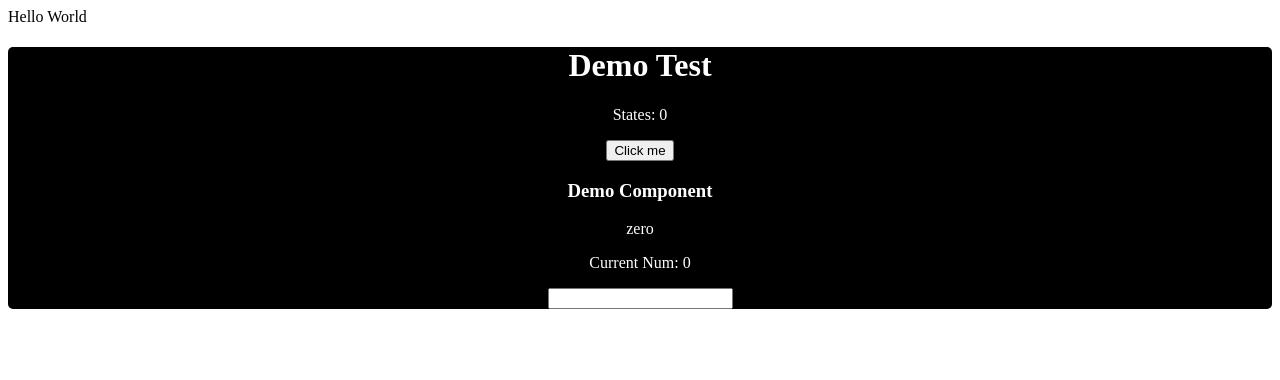
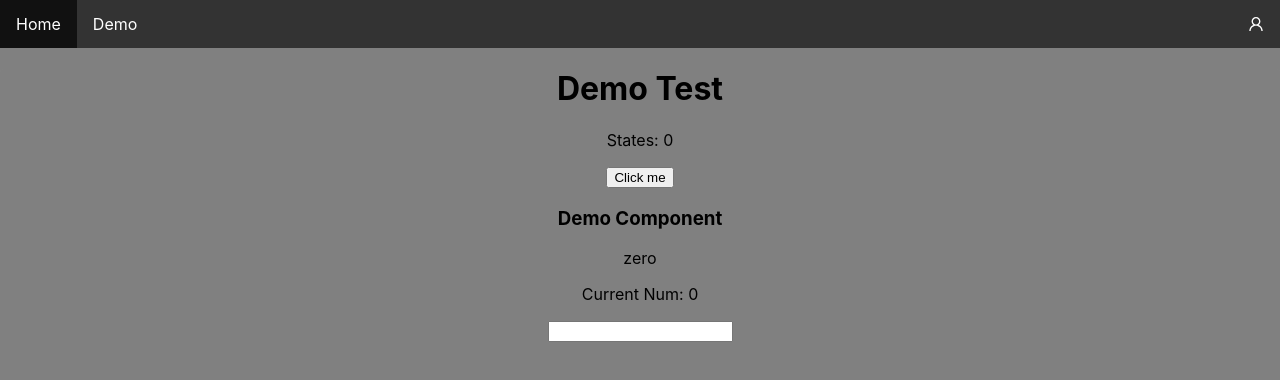
Before and after one commit to CSSE433-AdvDB-Proj/Frontend-App, a Next.js app: page /demo/demo in a window 1280 px wide. Shown: the top 380 px of the page. Built offline with nearby package versions, Linux system fonts and the light colour scheme; no server answers.

Commit message:
making good progress

```diff
--- /dev/null
+++ b/components/auth/authModal.js
@@ -0,0 +1,35 @@
+/*  ./components/Navbar.jsx     */
+import Link from "next/link";
+import React from "react";
+import css from "styled-jsx/css";
+
+import { UserOutlined } from "@ant-design/icons";
+
+class AuthModal extends React.PureComponent {
+  constructor(props) {
+    super(props);
+
+    this.state = {
+      showModal: false,
+      state: null,
+    };
+  }
+  openModal(state) {
+    this.setState({ showModal: true, state });
+  }
+  hideModal() {
+    this.setState({ showModal: false });
+  }
+
+  render() {
+    if (!this.state.showModal) {
+      return null;
+    }
+
+    return <div>{this.props.children}</div>;
+  }
+}
+
+const styles = css``;
+
+export default AuthModal;
--- a/components/demo/demo.js
+++ b/components/demo/demo.js
@@ -1,8 +1,6 @@
 import React from "react";
 import { connect } from "react-redux";
 import { changeCurNum } from "../../redux/demoReducer";
-
-import { w3cwebsocket as W3CWebSocket } from "websocket";
 
 const mapStateToProps = (state, props) => {
   return {
@@ -38,17 +36,18 @@ class Demo extends React.Component {
   }
 
   onChange(e) {
-    this.props.changeCurNum(e.target.value, client);
+    this.props.changeCurNum(e.target.value, this.props.client);
   }
 
   render() {
     // console.log(this.props.studentListServer);
     return (
       <div
-        style={{
-          color: "white",
-          textAlign: "center",
-        }}
+        style={
+          {
+            // textAlign: "center",
+          }
+        }
       >
         <h3>Demo Component</h3>
 
--- /dev/null
+++ b/components/general/container.js
@@ -0,0 +1,32 @@
+import React from "react";
+
+import css from "styled-jsx/css";
+
+export default class Container extends React.PureComponent {
+  render() {
+    return (
+      <div>
+        <div>{this.props.children}</div>
+
+        <style global jsx>
+          {`
+            html,
+            body,
+            div {
+              background-color: gray;
+              padding: 0;
+              margin: 0;
+              font-family: -apple-system, BlinkMacSystemFont, Segoe UI, Roboto,
+                Oxygen, Ubuntu, Cantarell, Fira Sans, Droid Sans, Helvetica Neue,
+                sans-serif;
+            }
+
+            * {
+              box-sizing: border-box;
+            }
+          `}
+        </style>
+      </div>
+    );
+  }
+}
--- a/components/general/navbar.js
+++ b/components/general/navbar.js
@@ -1,7 +1,116 @@
-export default function Home() {
-  return (
-    <div>
-      <div>Hello World</div>
-    </div>
-  );
+/*  ./components/Navbar.jsx     */
+import Link from "next/link";
+import React from "react";
+import { UserOutlined } from "@ant-design/icons";
+import css from "styled-jsx/css";
+
+import AuthModal from "../auth/authModal";
+
+class Navbar extends React.PureComponent {
+  constructor(props) {
+    super(props);
+
+    this.modal = React.createRef();
+
+    this.state = {
+      expandProfile: false,
+    };
+  }
+
+  openModal(state) {
+    this.modal.current.openModal(state);
+  }
+
+  render() {
+    return (
+      <nav>
+        <ul>
+          <li>
+            <a href="/">Home</a>
+          </li>
+          <li>
+            <a href="/demo/demo">Demo</a>
+          </li>
+          <li className="rightli dropdown">
+            <a className="dropbtn" onClick={() => this.openModal()}>
+              <UserOutlined />
+            </a>
+            <div className="dropdown-content">
+              <a onClick={() => this.openModal("login")}>Login</a>
+              <a onClick={() => this.openModal("register")}>Register</a>
+            </div>
+          </li>
+        </ul>
+        <AuthModal ref={this.modal} />
+        <style jsx>{styles}</style>
+      </nav>
+    );
+  }
 }
+
+const styles = css`
+  ul {
+    list-style-type: none;
+    margin: 0;
+    padding: 0;
+    overflow: hidden;
+    background-color: #333;
+  }
+
+  li {
+    float: left;
+    display: inline;
+  }
+
+  li a,
+  .dropbtn {
+    display: inline-block;
+    color: white;
+    text-align: center;
+    padding: 14px 16px;
+    text-decoration: none;
+  }
+
+  li a:hover,
+  .dropdown:hover .dropbtn {
+    background-color: #111;
+  }
+
+  li.dropdown {
+    display: inline-block;
+  }
+
+  .rightli {
+    float: right;
+  }
+
+  .dropdown-content {
+    display: none;
+    position: absolute;
+    background-color: #111;
+    min-width: 80px;
+    box-shadow: 0px 8px 16px 0px rgba(0, 0, 0, 0.2);
+    z-index: 1;
+    right: 0;
+    border-radius: 0px 0px 5px 5px;
+    padding-bottom: 2px;
+  }
+
+  .dropdown-content a {
+    color: white;
+    padding: 2px 4px;
+    text-decoration: none;
+    display: block;
+    text-align: left;
+  }
+
+  .dropdown-content a:hover {
+    background-color: #111;
+  }
+
+  .dropdown:hover .dropdown-content {
+    display: block;
+  }
+`;
+
+export default Navbar;
--- a/pages/_app.js
+++ b/pages/_app.js
@@ -1,11 +1,12 @@
 import React from "react";
 import { Provider } from "react-redux";
 import App from "next/app";
-import Head from "next/head";
 import { w3cwebsocket as W3CWebSocket } from "websocket";
 
 import getStore from "../redux/index";
 import NavBar from "../components/general/navbar";
+
+import Container from "../components/general/container";
 
 export default class MyApp extends App {
   constructor(props) {
@@ -14,15 +15,6 @@ export default class MyApp extends App {
   }
 
   store = getStore({});
-
-  // static async getInitialProps({ Component, ctx }) {
-  //   const pageProps = Component.getInitialProps
-  //     ? await Component.getInitialProps(ctx)
-  //     : {};
-
-  //   //Anything returned here can be access by the client
-  //   return { pageProps: pageProps };
-  // }
 
   componentDidMount() {
     this.client.onopen = () => {
@@ -35,11 +27,16 @@ export default class MyApp extends App {
 
   render() {
     const { Component, pageProps } = this.props;
+    // console.log(styles);
     return (
-      <Provider store={this.store}>
-        <NavBar />
-        <Component {...pageProps} client={this.client} />
-      </Provider>
+      <Container>
+        <Provider store={this.store}>
+          <div>
+            <NavBar />
+            <Component {...pageProps} client={this.client} />
+          </div>
+        </Provider>
+      </Container>
     );
   }
 }
--- a/pages/demo/demo.js
+++ b/pages/demo/demo.js
@@ -18,9 +18,9 @@ export default class Demo extends React.Component {
         <CustomHead title="Demo page" />
         <div
           style={{
-            backgroundColor: "black",
+            // backgroundColor: "black",
             borderRadius: 5,
-            color: "white",
+            color: "black",
             textAlign: "center",
           }}
         >
--- a/styles/global.js
+++ /dev/null
@@ -1,15 +0,0 @@
-export default (
-  <style jsx global>{`
-    html,
-    body {
-      padding: 0;
-      margin: 0;
-      font-family: -apple-system, BlinkMacSystemFont, Segoe UI, Roboto, Oxygen,
-        Ubuntu, Cantarell, Fira Sans, Droid Sans, Helvetica Neue, sans-serif;
-    }
-
-    * {
-      box-sizing: border-box;
-    }
-  `}</style>
-);
```
Also changed, not shown: components/auth/register.js (added, +11 -0 lines), package.json (+10 -1 lines), pages/index.js (added, +30 -0 lines), sockettest/main.js (+9 -9 lines), 1 other file (tests, documents, lock files or other folders).
